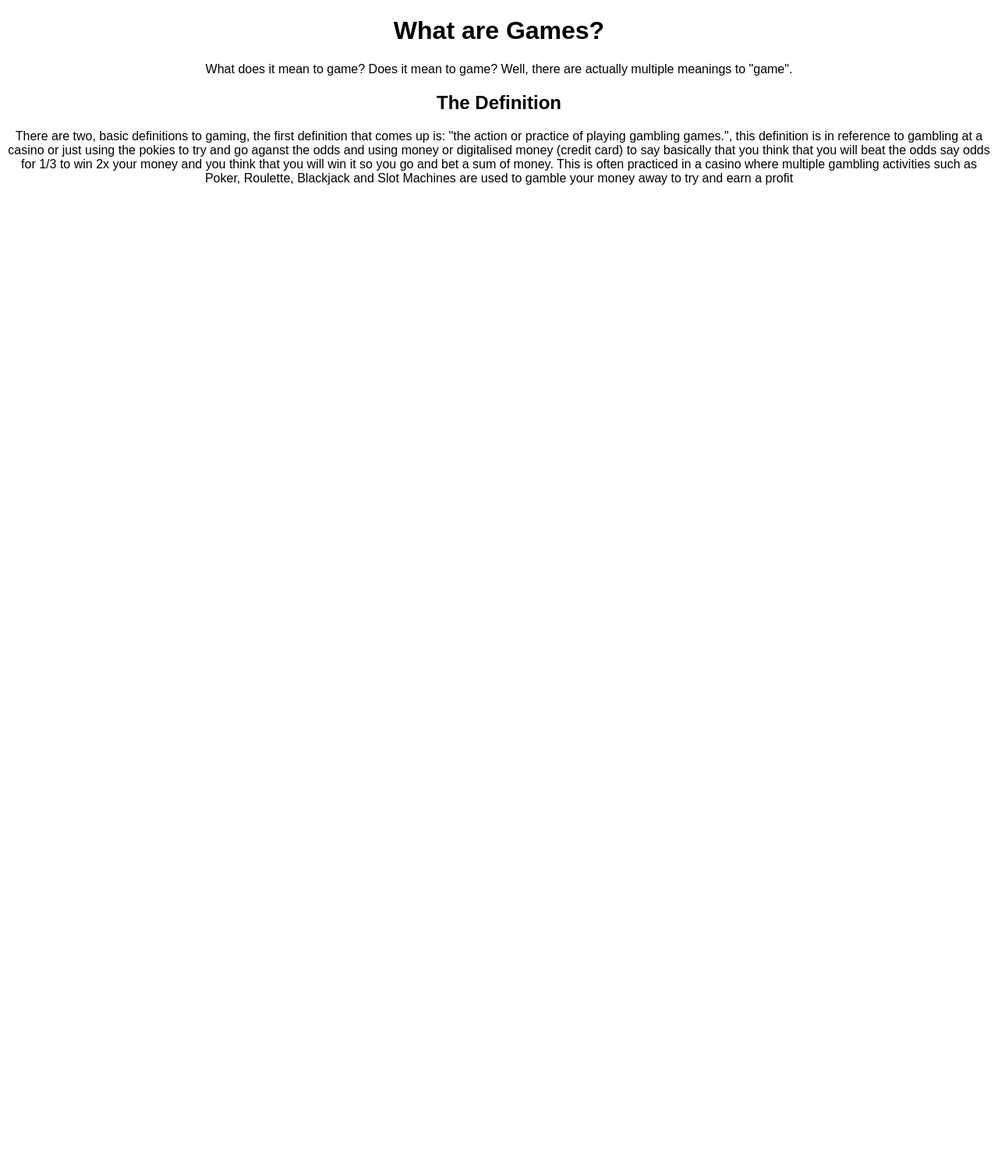
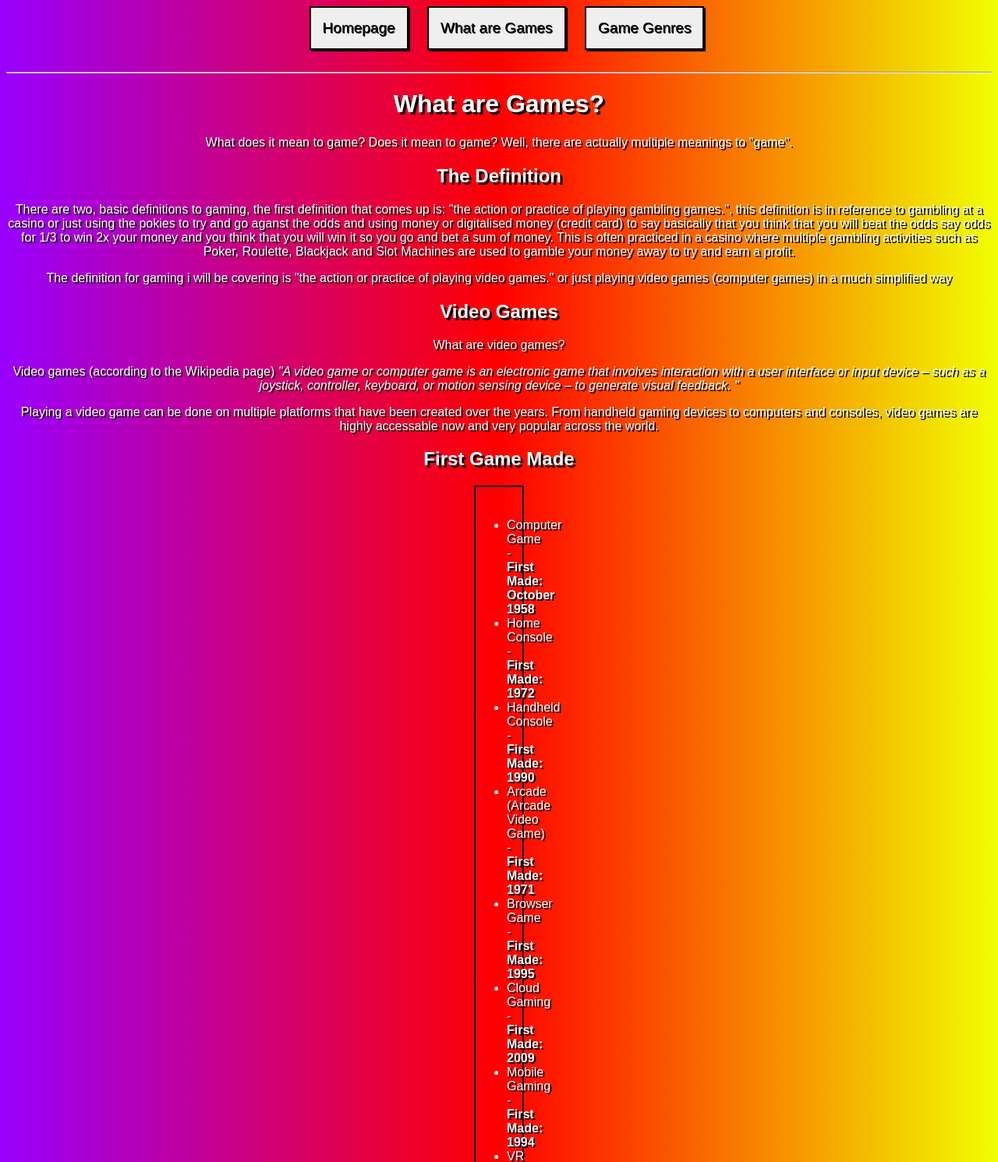
Before and after one commit to MarcAMOO2/DTS-Assesment, a plain HTML site: page Games.html in a window 1280 px wide. Shown: the top 1491 px of the page at 78% size. Before the commit the page ends 800 px from the top, so only its background shows below. Drawn offline with nearby package versions, Linux system fonts and the light colour scheme.

Commit message:
yay new files
woah

```diff
--- a/Games.html
+++ b/Games.html
@@ -8,15 +8,55 @@
     <script src="jquery-3.6.0.min.js"></script>
     <link rel="stylesheet" href="https://cdnjs.cloudflare.com/ajax/libs/animate.css/4.1.1/animate.min.css"/>
     <link rel="icon" type="image/x-icon" href="/images/we.ico">
-    <title>Webpage</title>
+    <title>Games</title>
 </head>
 <body>
+    <!--Navigation Bar-->
+    <div class="navbar">
+        <a href="index.html"><button class="allowed">Homepage</button></a>
+        <a href="Games.html"><button class="currentpage">What are Games</button></a>
+        <button class="allowed">Game Genres</button>
+
+    </div>
+
+    <hr>
     <h1>What are Games?</h1>
+
     <p>What does it mean to game? Does it mean to game? Well, there are actually multiple meanings to "game".</p>
+
     <h2>The Definition</h2>
+
     <p>There are two, basic definitions to gaming, the first definition that comes up is: "the action or practice of playing gambling games.", this definition is in reference to gambling at a casino or just using the pokies to try and go aganst the odds and using money or digitalised money (credit card) to say basically that you think that you will beat the odds say odds for 1/3 to win 2x your money
-        and you think that you will win it so you go and bet a sum of money. This is often practiced in a casino where multiple gambling activities such as Poker, Roulette, Blackjack and Slot Machines are used to gamble your money away to try and earn a profit
+        and you think that you will win it so you go and bet a sum of money. This is often practiced in a casino where multiple gambling activities such as Poker, Roulette, Blackjack and Slot Machines are used to gamble your money away to try and earn a profit.
     </p>
+    <p>The definition for gaming i will be covering is "the action or practice of playing video games." or just playing video games (computer games) in a much simplified way</p>
+
+    <h2>Video Games</h2>
+
+    <p>What are video games?</p>
+    <p>Video games (according to <a href="https://en.wikipedia.org/wiki/Video_game">the Wikipedia page</a>) <em>"A video game or computer game is an electronic game that involves interaction with a user interface or input device – such as a joystick, controller, keyboard, or motion sensing device – to generate visual feedback. "</em></p>
+    <p>Playing a video game can be done on multiple platforms that have been created over the years. From handheld gaming devices to computers and consoles, video games are highly accessable now and very popular across the world.</p>
+
+
+    <h2>First Game Made</h2>
+    <ul>
+        <li>Computer Game - <strong>First Made: October 1958</strong></li>
+        <li>Home Console - <strong>First Made: 1972</strong></li>
+        <li>Handheld Console - <strong>First Made: 1990</strong> </li>
+        <li>Arcade (Arcade Video Game) - <strong>First Made: 1971</strong></li>
+        <li>Browser Game - <strong>First Made: 1995</strong></li>
+        <li>Cloud Gaming - <strong>First Made: 2009</strong></li>
+        <li>Mobile Gaming - <strong>First Made: 1994</strong>  </li>
+        <li>VR (Virtual Reality) - First Made: <strong>Early-mid 1990s</strong></li>
+        <li>Emulation - <strong>First Made: 1964</strong></li>
+    </ul>
+    <p class="info">These dates are in reference to the date</p>
+    <p class="info2">of the first game made for the different platforms</p>
+    <br>
+
+    <img src="xbox.png" alt="xbox.png" title="xbox" height="200px">
+    <img src="playsation.png" alt="playstation.png" title="playstation" height="200px">
+
 
 </body>
 </html>
--- a/style.css
+++ b/style.css
@@ -1,4 +1,95 @@
+
+* {
+    font-family: arial;
+    text-align: center;
+    text-shadow: 2px 2px black;
+
+}
+
+/*Remove the Scrollbar*/
+::-webkit-scrollbar
+{
+  width: 0px;
+  background-color: black;
+}
+
 body {
+    background: rgb(153,0,255);
+background: linear-gradient(90deg, rgba(153,0,255,1) 0%, rgba(255,0,0,1) 50%, rgba(241,255,0,1) 100%);
+}
+
+h1 {
+    color: white;
+    text-shadow: 3px 3px black;
+}
+p {
+    color: white;
+    text-shadow: 2px 2px black;
+}
+ul {
+  margin-left: 600px;
+  margin-right: 600px;
+    padding-top: 40px;
+    padding-bottom: 40px;
+    position: relative;
+    border: 2px black solid;
+
+}
+li {
+    text-align: left;
+    color: white
+}
+
+
+
+/*Button Stuff*/
+
+button {
     text-align: center;
-    font-family: arial;
-}
+    border: black 2px solid;
+    padding: 15px;
+    font-size: 19px;
+    font-family: Arial, Helvetica, sans-serif;
+    text-shadow: 1px 1px black;
+    font-weight: 500;
+    box-shadow: 2px 2px;
+    cursor: pointer;
+    margin-left: 20px;
+    margin-bottom: 20px;
+
+  }
+
+
+  .currentpage:hover {
+    cursor: not-allowed;
+    display: inline-block;
+    margin: 0 0.5rem;
+
+    animation: headShake; /* referring directly to the animation's @keyframe declaration */
+    animation-duration: 1s; /* don't forget to set a duration! */
+    background-color: red;
+  }
+
+  .allowed:hover {
+    cursor: pointer;
+    display: inline-block;
+    margin: 0 0.5rem;
+
+    animation: rubberBand;
+    animation-duration: 1s;
+    animation-delay: 0.1;
+  }
+
+  button:hover {
+    background-color: rgb(179, 170, 170);
+  }
+
+
+  h2 {
+    color: white;
+    text-shadow: 3px 3px black;
+  }
+  a {
+    text-decoration: none;
+    color: white;
+  }
--- a/styles.css
+++ b/styles.css
@@ -228,3 +228,30 @@ a {
   text-decoration: none;
   color: black;
 }
+
+li {
+  text-align: initial;
+}
+
+.anaylsis {
+  margin-top: 200px;
+  text-shadow: 2px 2px black;
+}
+.anaylsis2 {
+  text-shadow: 2px 2px black;
+}
+
+img {
+  margin-top: 50px;
+  border: 2px black solid;
+  box-shadow: 2px 2px black;
+  margin-bottom: 50px;
+}
+h2 {
+  text-shadow: 2px 2px black;
+
+}
+.undertext {
+  font-size: 14px;
+  text-shadow: 2px 2px black;
+}
```
Also changed, not shown: index.html (+8 -2 lines), game.ico (added), playsation.png (added), videogames.jpg (added), xbox.png (added).
